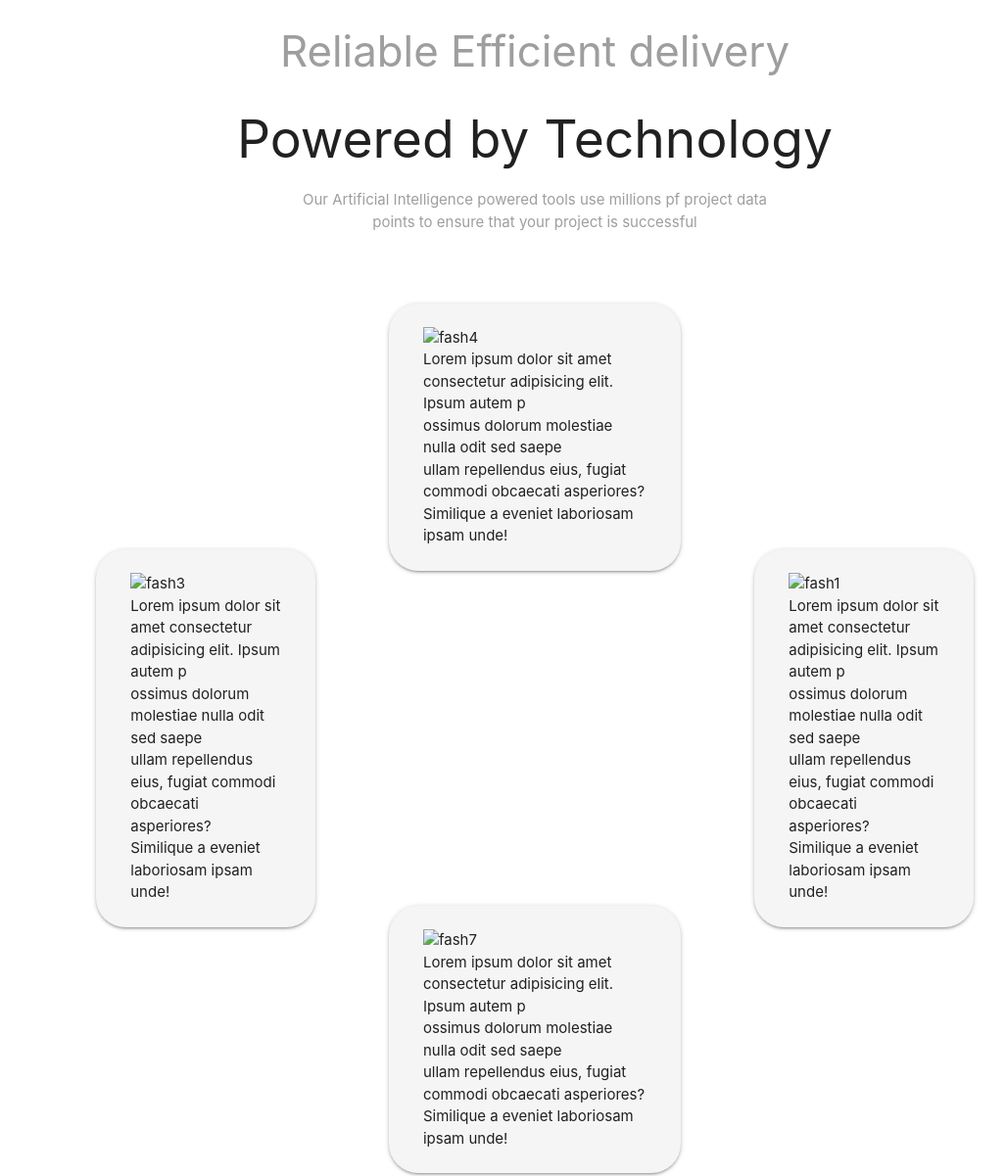
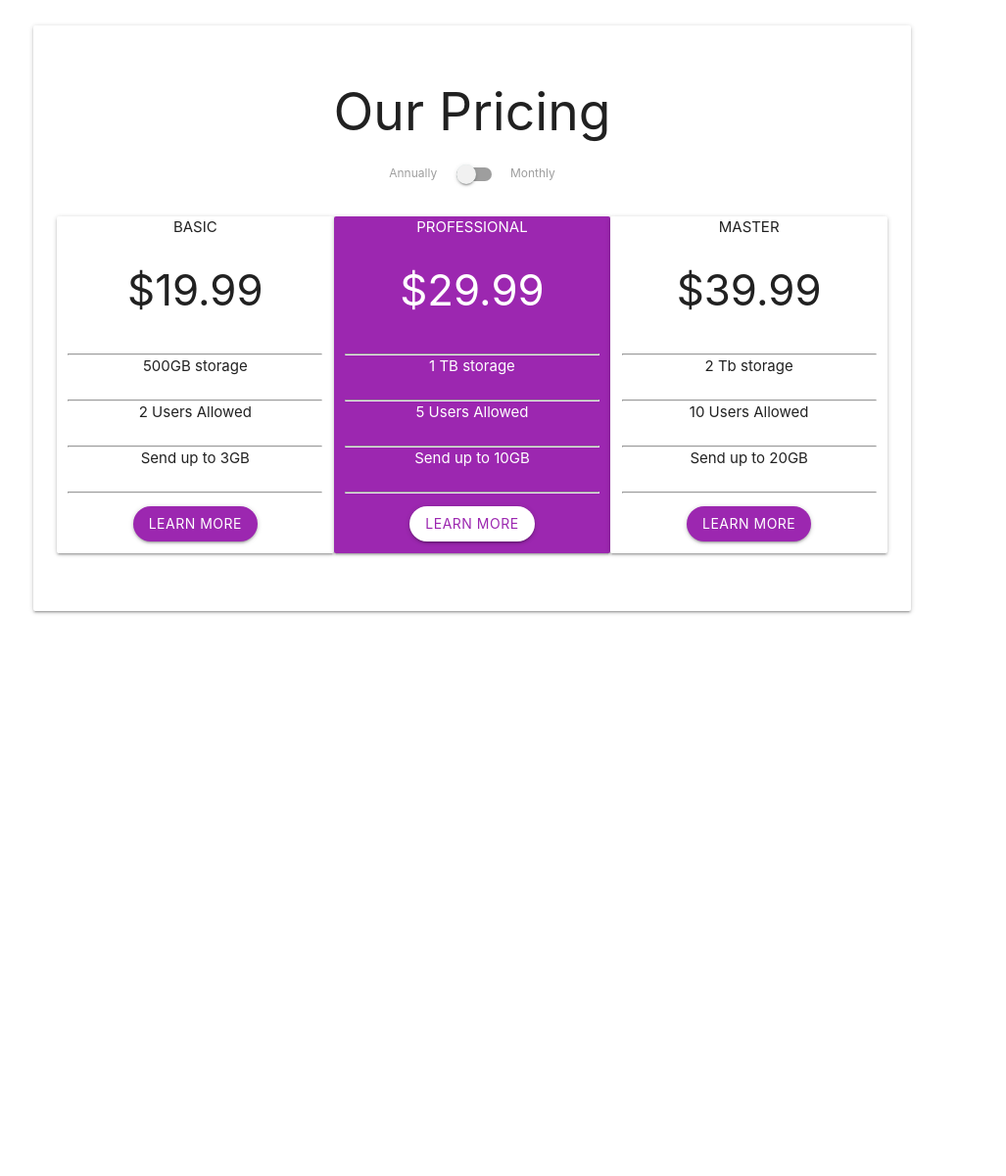
Before and after one commit to Tomiloba2/Working-with-materialize, a plain HTML site: page index.html in a window 1280 px wide. Shown: the whole page at 98% size, without its empty margins (94-1121 px from the left). After the commit the page ends 800 px from the top, so only its background shows below. Drawn offline with Linux system fonts and the light colour scheme.

Commit message:
Pricing toggle component

```diff
--- a/index.html
+++ b/index.html
@@ -5,114 +5,76 @@
     <meta http-equiv="X-UA-Compatible" content="IE=edge">
     <meta name="viewport" content="width=device-width, initial-scale=1.0">
     <link rel="stylesheet" href="materialize-v1.0.0/materialize/css/materialize.min.css">
-    <title>four Card feature section</title>
+    <title>Pricing toggle Component</title>
     <style>
     *{
       box-sizing: border-box;
+      padding: 0;
       margin: 0;
-            padding: 0;
     }
-        .card{
-            background-color: whitesmoke;
-            border-radius: 30px;
+    .container{
+    margin: 2vw 10vw;
     }
-        #top{
-            position: relative;
-            top: clamp(0vw,5vw,15vw);
+    .preview{
+      margin-bottom: 2vw;
     }
-        #bottom{
-            position: relative;
-            bottom: clamp(0vw,5vw,12vw);
+    .btn{
+      margin: 1vw 0vw;
+      border-radius: 20px;
+    }
+    .btn:hover{
+      background-color: white;
+      color: purple;
     }
     </style>
 </head>
 <body>
-    <section class="container">
-        <article id="first" class="center">
-            <h3 class="grey-text">Reliable Efficient delivery</h3>
-            <h2>Powered by Technology</h2>
-            <p class="grey-text">
-                Our Artificial Intelligence powered tools use millions pf project data<br>
-                points to ensure that your project is successful
-            </p>
+  <section class="container card-panel">
+      <main class="preview center">
+          <h2>Our Pricing</h2>
+          <form action="#">
+            <div class="switch">
+              <label>
+                Annually
+                <input type="checkbox">
+                <span class="lever"></span>
+                Monthly
+              </label>
+            </div>
+          </form>
+      </main>
+      <div class="grid row">
+      <article class="first col s12 m4 l4 card center">
+          <p>BASIC</p>
+          <h3>$<span>19.99</span></h3>
+             <br>
+             <hr style="color:white;">
+          <p>500GB storage</p><br><hr style="color:white;">
+          <p>2 Users Allowed</p><br><hr style="color:white;">
+          <p>Send up to 3GB</p><br><hr style="color:white;">
+          <button class="btn purple white-text ">Learn more</button>
       </article>
-        <article id="second">
-            <main class="row">
-                <div class="col s0 m3 l4"></div>
-            <div class="col s12 m6 l4 card" id="top">
-                <div class="card-content">
-                    <div>
-                        <img src="Asset/fash4.jpg" alt="fash4" class=" card-image responsive-img">
+      <article class="second col s12 m4 l4 card center purple white-text">
+          <p>PROFESSIONAL</p>
+          <h3>$<span>29.99</span></h3>
+             <br>
+             <hr style="color:white;">
+          <p>1 TB storage</p><br><hr style="color:white;">
+          <p>5 Users Allowed</p><br><hr style="color:white;">
+          <p>Send up to 10GB</p><br><hr style="color:white;">
+          <button class="btn white purple-text">Learn more</button>
+      </article>
+      <article class="thrid col s12 m4 l4 card center">
+          <p>MASTER</p>
+          <h3>$<span>39.99</span></h3>
+             <br>
+             <hr style="color:white;">
+          <p>2 Tb storage</p><br><hr style="color:white;">
+          <p>10 Users Allowed</p><br><hr style="color:white;">
+          <p>Send up to 20GB</p><br><hr style="color:white;">
+          <button class="btn purple white-text">Learn more</button>
+      </article>
       </div>
-                    <div >
-                        <p>
-                            Lorem ipsum dolor sit amet consectetur adipisicing elit. Ipsum autem p<br>
-                            ossimus dolorum molestiae nulla odit sed saepe<br>
-                             ullam repellendus eius, fugiat commodi obcaecati asperiores?<br>
-                              Similique a eveniet laboriosam ipsam unde!
-                        </p>
-                    </div>
-                </div>
-            </div>
-            <div class="col s0 m3 l4"></div>
-            </main>
-            <!--end of first card-->
-            <main class="row">
-            <div class="col s12 m4 l3 card">
-                <div class="card-content">
-                    <div>
-                        <img src="Asset/fash3.jpg" alt="fash3"  class="card-image responsive-img">
-                    </div>
-                    <div>
-                        <p>
-                            Lorem ipsum dolor sit amet consectetur adipisicing elit. Ipsum autem p<br>
-                            ossimus dolorum molestiae nulla odit sed saepe<br>
-                             ullam repellendus eius, fugiat commodi obcaecati asperiores?<br>
-                              Similique a eveniet laboriosam ipsam unde!
-                        </p>
-                    </div>
-                </div>
-            </div>
-            <div class="col s0 m4 l6"></div>
-            <!--end of second card-->
-            <div class="col s12 m4 l3 card">
-                <div class="card-content">
-                    <div>
-                        <img src="Asset/fash1.jpg" alt="fash1"  class="card-image responsive-img">
-                    </div>
-                    <div>
-                        <p>
-                            Lorem ipsum dolor sit amet consectetur adipisicing elit. Ipsum autem p<br>
-                            ossimus dolorum molestiae nulla odit sed saepe<br>
-                             ullam repellendus eius, fugiat commodi obcaecati asperiores?<br>
-                              Similique a eveniet laboriosam ipsam unde!
-                        </p>
-                    </div>
-                </div>
-            </div>
-            </main>
-            <!--end of thrid card-->
-            <main class="row">
-                <div class="col s0 m3 l4"></div>
-            <div class="col s12 col m6 l4 card" id="bottom">
-                <div class="card-content">
-                    <div>
-                        <img src="Asset/fash7.jpg" alt="fash7"  class="card-image responsive-img">
-                    </div>
-                    <div>
-                        <p>
-                            Lorem ipsum dolor sit amet consectetur adipisicing elit. Ipsum autem p<br>
-                            ossimus dolorum molestiae nulla odit sed saepe<br>
-                             ullam repellendus eius, fugiat commodi obcaecati asperiores?<br>
-                              Similique a eveniet laboriosam ipsam unde!
-                        </p>
-                    </div>
-                </div>
-            </div>
-            <div class="col s0 m3 l4"></div>
-            </main>
-            <!--end of fourth card-->
-        </article>
   </section>
 </body>
 </html>
```
Lines whose indentation alone changed are shown as unchanged.
